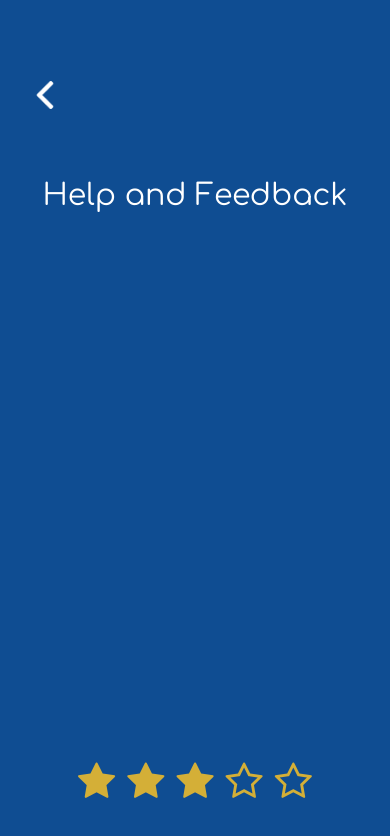
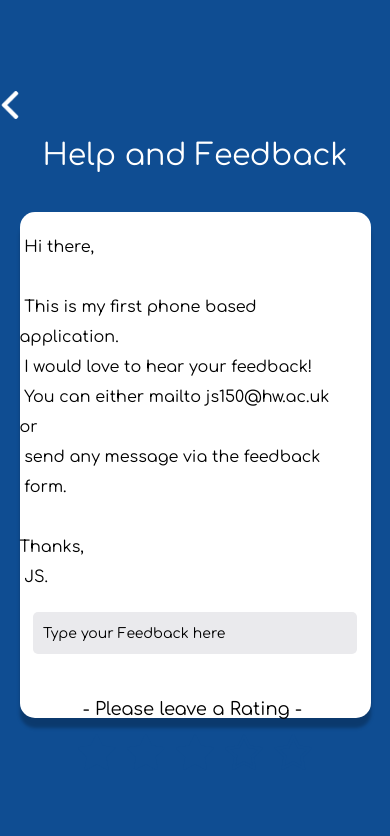
Before and after one commit to JeetSolanki999/Dissertation, a React Native app: screen /Helpandfeedback in a window 390 px wide. Shown: the top 836 px of the page. Built offline with nearby package versions, Linux system fonts and the light colour scheme; what @stripe/stripe-react-native would draw is missing.

Commit message:
added helpandfeedback

```diff
--- a/Screens/Helpandfeedback.js
+++ b/Screens/Helpandfeedback.js
@@ -1,5 +1,12 @@
 import React from "react";
 import { View, Text, StyleSheet, TouchableOpacity, Image } from "react-native";
+import { Input } from "react-native-elements";
+import { TextInput } from "react-native-gesture-handler";
+import { Linking } from "react-native";
+import {
+  heightPercentageToDP,
+  widthPercentageToDP,
+} from "react-native-responsive-screen";
 import Rating from "./Rating";
 
 const Helpandfeedback = ({ navigation }) => {
@@ -9,13 +16,57 @@ const Helpandfeedback = ({ navigation }) => {
         <Image
           source={require("../assets/WhiteArrow_Icon.png")}
           resizeMode="contain"
-          style={{ height: 29, width: 28, top: 80, right: 150 }}
+          style={{ height: 29, width: 28, top: 90, right: 185 }}
         />
       </TouchableOpacity>
 
       <Text style={styles.h1}> Help and Feedback </Text>
-      <View style={styles.star}>
-        <Rating rating={3} />
+      <View style={styles.card}>
+        <Text
+          style={{
+            fontFamily: "Comfortaa",
+            fontSize: 16,
+            textAlign: "left",
+            top: 20,
+            lineHeight: 30,
+            paddingRight: 20,
+          }}
+        >
+          {" "}
+          Hi there, {"\n"}
+          {"\n"} This is my first phone based application. {"\n"} I would love
+          to hear your feedback! {"\n"} You can either mailto js150@hw.ac.uk or{" "}
+          {"\n"} send any message via the feedback {"\n"} form. {"\n"} {"\n"}
+          Thanks, {" \n"} JS.
+        </Text>
+
+        <TextInput
+          style={{
+            marginTop: 40,
+            width: widthPercentageToDP("83%"),
+            height: heightPercentageToDP("5%"),
+            borderRadius: 5,
+            backgroundColor: "#EAEAED",
+            paddingLeft: 10,
+            fontFamily: "Comfortaa",
+            fontSize: 14,
+          }}
+          placeholder="Type your Feedback here"
+        />
+
+        <View style={styles.star}>
+          <Text
+            style={{
+              fontSize: 18,
+              fontFamily: "Comfortaa",
+              textAlign: "center",
+              top: -15,
+            }}
+          >
+            - Please leave a Rating -{" "}
+          </Text>
+          <Rating rating={3} />
+        </View>
       </View>
     </View>
   );
@@ -31,18 +82,33 @@ const styles = StyleSheet.create({
     backgroundColor: "#0F4D92",
   },
 
+  card: {
+    height: heightPercentageToDP("60%"),
+    width: widthPercentageToDP("90%"),
+    backgroundColor: "#fff",
+    borderRadius: 15,
+    alignItems: "center",
+    top: 150,
+    shadowOffset: {
+      width: 0,
+      height: 10,
+    },
+    shadowOpacity: 0.25,
+    shadowRadius: 3.5,
+  },
+
   h1: {
     fontSize: 30,
     fontFamily: "Comfortaa",
     color: "#fff",
     alignItems: "center",
-    top: 150,
+    top: 110,
   },
 
   star: {
     alignContent: "center",
     justifyContent: "center",
-    top: 700,
+    top: 60,
     left: 0,
   },
 });
--- a/Screens/Rating.js
+++ b/Screens/Rating.js
@@ -7,7 +7,7 @@ export default class Helpandfeedback extends React.Component {
     rating: this.props.rating ?? 1,
     animation: new Animated.Value(1),
     numStars: this.props.numStars ?? 5,
-    starColor: this.props.starColor ?? "#D4AF37",
+    starColor: this.props.starColor ?? "#0F4D92",
   };
 
   rate = (star) => {
--- a/index.js
+++ b/index.js
@@ -1,3 +1,5 @@
+import 'expo-dev-client';
+
 import { registerRootComponent } from 'expo';
 
 import App from './App';
--- a/package.json
+++ b/package.json
@@ -2,7 +2,7 @@
   "name": "digi-pocket",
   "version": "1.0.0",
   "scripts": {
-    "start": "expo start",
+    "start": "expo start --dev-client",
     "android": "expo run:android",
     "ios": "expo run:ios",
     "web": "expo start --web",
```
Also changed, not shown: 32 other files (tests, documents, lock files or other folders).
